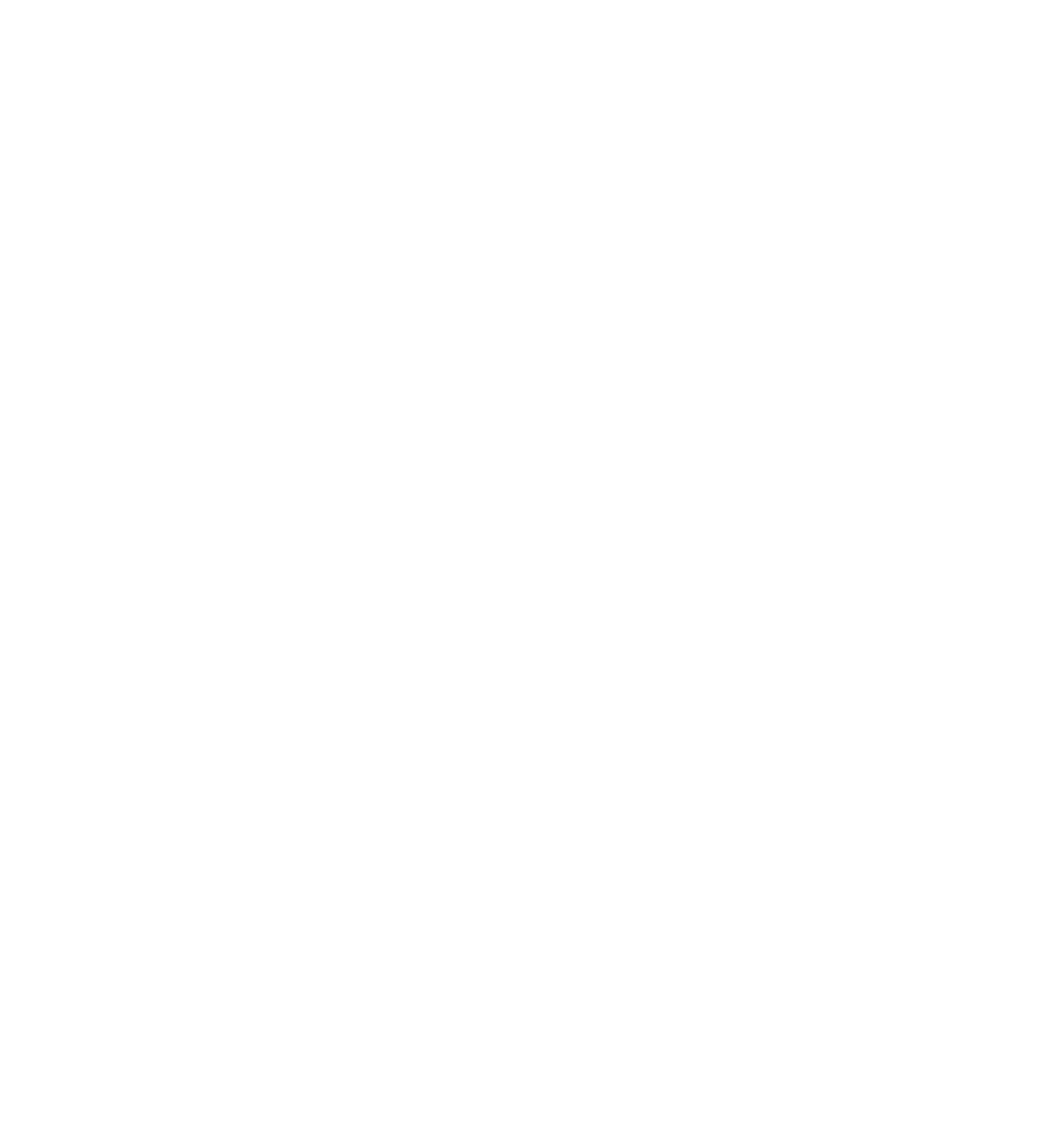
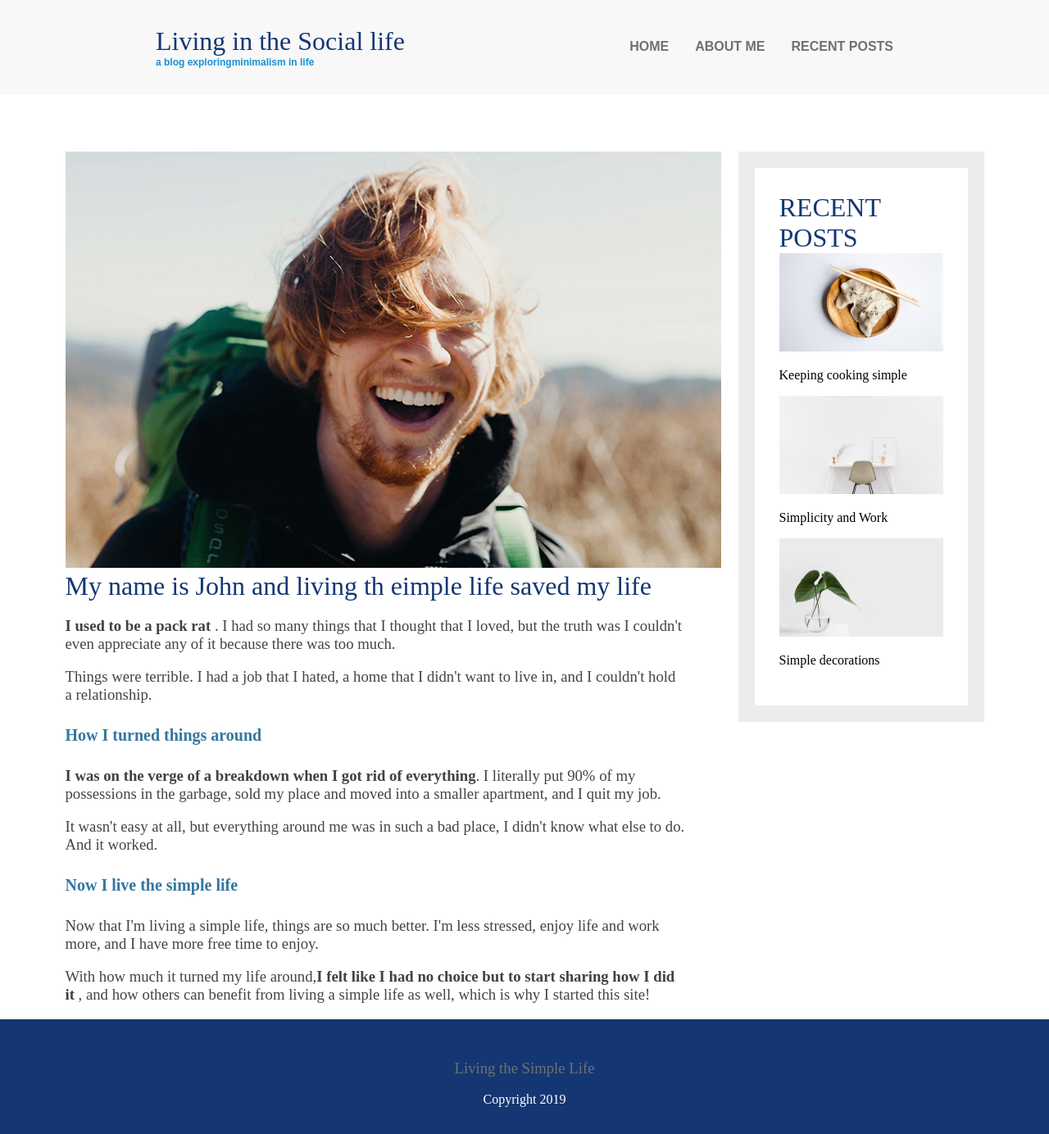
Before and after one commit to ElizabethThompson1/website-layout, a plain HTML site: page aboutMe.html in a window 1280 px wide. Shown: the whole page at 82% size. Before the commit the page ends 800 px from the top, so only its background shows below. Drawn offline with Linux system fonts and the light colour scheme.

Commit message:
added a about me page in that page i grabbed the same elements that were in the home page and pasted the sections after i added another name to some of the classes so that i could alter the style with out chnaging the basic design i then added css so when i changed size it was responsive.

```diff
--- a/aboutMe.html
+++ b/aboutMe.html
@@ -0,0 +1,86 @@
+<!DOCTYPE html>
+<html lang="en">
+
+<head>
+    <meta charset="UTF-8">
+    <meta http-equiv="X-UA-Compatible" content="IE=edge">
+    <meta name="viewport" content="width=device-width, initial-scale=1.0">
+    <link rel="stylesheet" href="style.css">
+    <title>Document</title>
+</head>
+
+<body>
+    <header>
+        <div class="container container-nav">
+            <div class="site-title">
+                <h1>Living in the Social life</h1>
+                <p class="subtitle">a blog exploringminimalism in life</p>
+            </div>
+            <nav>
+                <ul>
+                    <li><a href="home.html">HOME</a></li>
+                    <li><a href="aboutMe.html">ABOUT ME</a></li>
+                    <li><a href="recentPosts.html">RECENT POSTS</a></li>
+                </ul>
+            </nav>
+        </div>
+    </header>
+    <section>
+        <div class="column1">
+            <img id="main-image" src="images/about-me.jpg" alt="">
+            <div class="main-text">
+                <h1>My name is John and living th eimple life saved my life</h1>
+                <h3> <a class="link1" href="">I used to be a pack rat</a> . I had so many things that I thought that I
+                    loved, but the truth was I couldn't even appreciate
+                    any of it because there was too much.
+                </h3>
+                <h3>Things were terrible. I had a job that I hated, a home that I didn't want to live in, and I couldn't
+                    hold a
+                    relationship.</h3>
+                <h4>How I turned things around</h4>
+                <h3> <a class="link1" href="">I was on the verge of a breakdown when I got rid of everything</a>. I
+                    literally put 90% of my possessions in the garbage,
+                    sold my place and moved into a smaller apartment, and I quit my job.
+                </h3>
+                <h3>It wasn't easy at all, but everything around me was in such a bad place, I didn't know what else to
+                    do. And it worked.
+                </h3>
+                <h4>Now I live the simple life</h4>
+                <h3>Now that I'm living a simple life, things are so much better. I'm less stressed, enjoy life and work
+                    more, and I have
+                    more free time to enjoy.
+                </h3>
+
+                <h3>With how much it turned my life around,<a class="link1" href="">I felt like I had no choice but to
+                        start sharing how I did it</a> , and how others
+                    can benefit from living a simple life as well, which is why I started this site!
+                </h3>
+            </div>
+        </div>
+        <div class="column2 ">
+            <div class="recent-posts about-me">
+                <h1>RECENT POSTS</h1>
+                <div>
+                    <img class="side-image me" src="images/food.jpg" alt="">
+                    <p>Keeping cooking simple</p>
+                </div>
+                <div>
+                    <img class="side-image me" src="images/work.jpg" alt="">
+                    <p>Simplicity and Work</p>
+                </div>
+                <div>
+                    <img class="side-image me" src="images/deco.jpg" alt="">
+                    <p>Simple decorations</p>
+                </div>
+            </div>
+        </div>
+    </section>
+    <footer>
+        <div class="footer-text">
+            <h3>Living the Simple Life</h3>
+            <p>Copyright 2019</p>
+        </div>
+    </footer>
+</body>
+
+</html>
--- a/style.css
+++ b/style.css
@@ -122,12 +122,12 @@ section {
 .column2 {
   max-width: 300px;
 }
-.column1 .link1 {
+.link1 {
   text-decoration: none;
   font-weight: bold;
   color: rgb(66, 64, 64);
 }
-.column1 a {
+a {
   color: #1792d2;
 }
 
@@ -203,7 +203,7 @@ side colunmn
   }
   .horizontal img {
     margin: 3px 0px;
-    height: 400px;
+    height: 300px;
     width: 500px;
   }
   .about-me {
@@ -213,7 +213,7 @@ side colunmn
   }
   .about-me img {
     width: 400px;
-    height: 300px;
+    height: 200px;
   }
   .recent-posts {
     border: rgb(237, 235, 235) solid 20px;
@@ -221,7 +221,7 @@ side colunmn
   }
   .recent-posts img {
     width: 400px;
-    height: 300px;
+    height: 200px;
   }
 }
 /*==================
@@ -238,3 +238,41 @@ footer {
 footer .footer-text {
   padding-top: 30px;
 }
+
+/*==================
+about-me page
+=================*/
+
+.side-image.me {
+  height: 120px;
+  width: 200px;
+}
+.recent-posts.about-me {
+  align-content: center;
+}
+
+@media (max-width: 600px) {
+  .column1 .main-text {
+    margin: 40px;
+    max-width: 500px;
+  }
+
+  .column1 #main-image {
+    margin: 3px 0px;
+    height: 300px;
+    width: 500px;
+  }
+  .about-me {
+    justify-content: center;
+    border: rgb(237, 235, 235) solid 20px;
+    width: 400px;
+  }
+  .recent-posts {
+    border: rgb(237, 235, 235) solid 20px;
+    width: 400px;
+  }
+  .column2 .side-image.me {
+    width: 400px;
+    height: 200px;
+  }
+}
```
Also changed, not shown: home.html (+3 -8 lines), recentPosts.html (+39 -0 lines).
